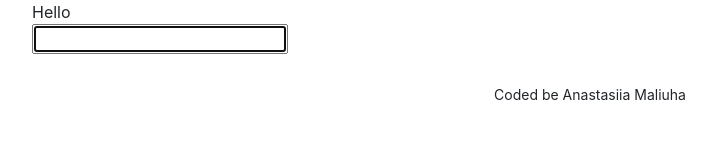
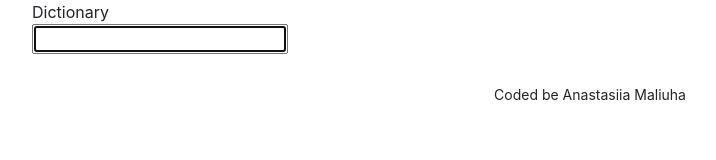
Before and after one commit to Anastasiia44/dictionary, a React (Create React App) app: page / in a window 1280 px wide. Shown: the top 160 px of the page, without its empty margins (50-766 px from the left). Built offline with nearby package versions, Linux system fonts and the light colour scheme.

Commit message:
Update App.js

```diff
--- a/src/App.js
+++ b/src/App.js
@@ -5,7 +5,7 @@ function App() {
   return (
     <div className="App">
       <div className="container">
-        <header>Hello</header>
+        <header>Dictionary</header>
         <Dictionaty />
         <footer className="App-footer"> Coded be Anastasiia Maliuha</footer>
       </div>
```
